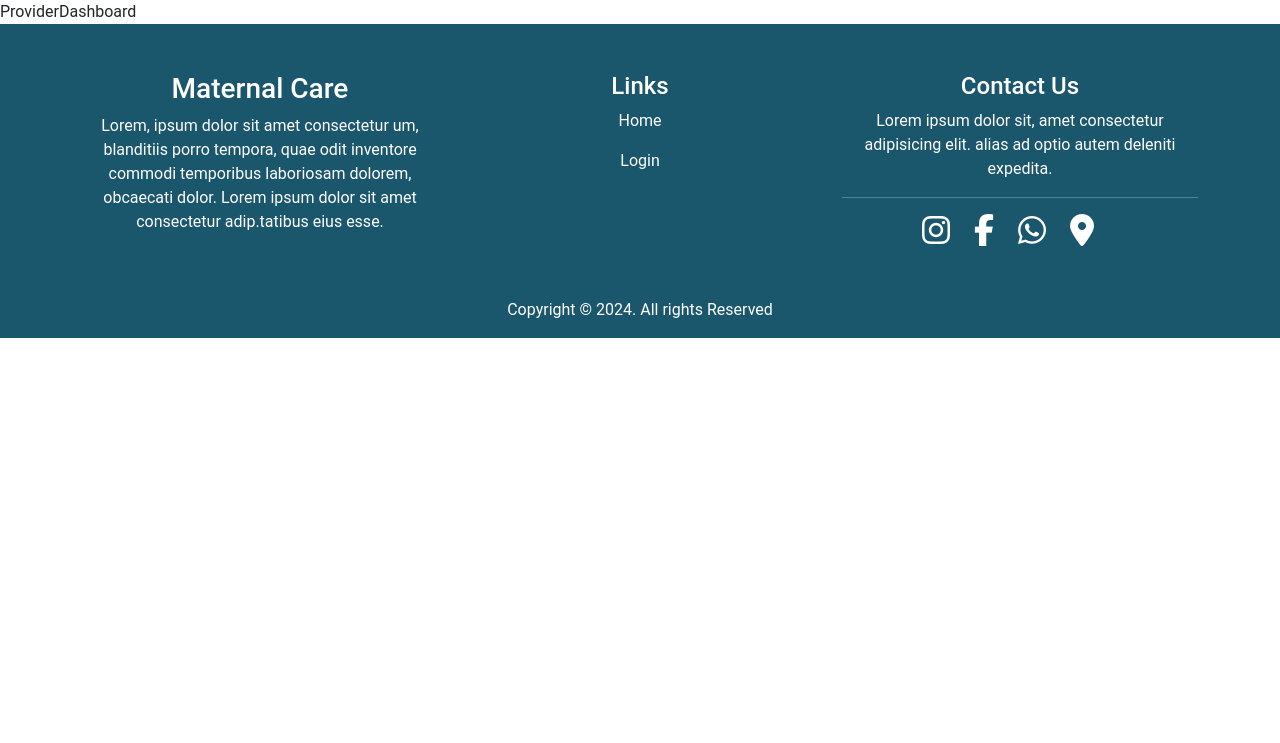
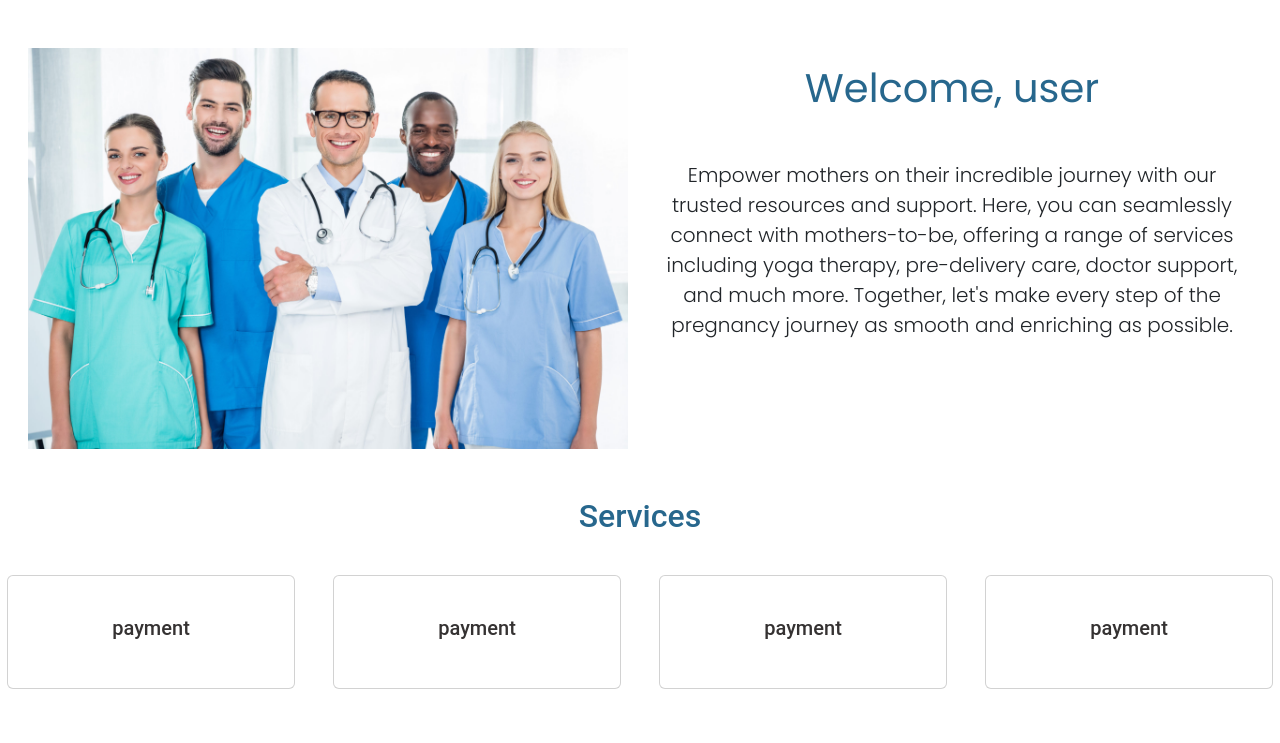
Before and after one commit to aadilmansoor/maternal-care, a React (Create React App) app: page /care-provider-dashboard in a window 1280 px wide. Shown: the top 743 px of the page. Built offline with nearby package versions, Linux system fonts and the light colour scheme.

Commit message:
added hero section in provider dashboard and edited provider register page

```diff
--- a/src/components/index.js
+++ b/src/components/index.js
@@ -3,3 +3,4 @@ export { default as Footer } from "./footer/Footer";
 export { default as ServicesCards } from "./servicecards/ServicesCards";
 export { default as UserHeader } from "./userheader/UserHeader";
 export { default as UserHero } from "./userhero/UserHero";
+export {default as ProviderHero} from "./providerHero/ProviderHero"
--- /dev/null
+++ b/src/components/providerHero/ProviderHero.jsx
@@ -0,0 +1,29 @@
+import { Col, Row } from "react-bootstrap";
+import providerhero from "../../Images/providerhero.jpeg";
+
+const ProviderHero = () => {
+  return (
+    <Row className="mx-3 my-5">
+      <Col sm={12} md={6}>
+        <img
+          src={providerhero}
+          alt="user-hero"
+          className="object-fit-contain w-100"
+        />
+      </Col>
+      <Col sm={12} md={6} className="text-center">
+        <h3 className="fs-1 poppins-regular mt-3 mb-5 welcome-user">
+          Welcome, user
+        </h3>
+        <p className="fs-5 poppins-light mb-3">
+          Empower mothers on their incredible journey with our trusted resources
+          and support. Here, you can seamlessly connect with mothers-to-be,
+          offering a range of services including yoga therapy, pre-delivery
+          care, doctor support, and much more. Together, let's make every step
+          of the pregnancy journey as smooth and enriching as possible.
+        </p>
+      </Col>
+    </Row>
+  );
+};
+export default ProviderHero;
--- /dev/null
+++ b/src/pages/Client/ClientDashboard/ClientDashboard.css
@@ -0,0 +1,3 @@
+.services{
+    color: rgb(39, 103, 141);
+}
--- a/src/pages/Client/ClientDashboard/ClientDashboard.jsx
+++ b/src/pages/Client/ClientDashboard/ClientDashboard.jsx
@@ -1,12 +1,13 @@
 import { UserHero, UserHeader, ServicesCards } from "../../../components";
 import { userServices } from "../../../Constants/serviceList";
+import "./ClientDashboard.css"
 
 const ClientDashboard = () => {
   return (
     <section className="text-center">
       <UserHeader />
       <UserHero />
-      <h1 className="roboto-bold text-center mt-5 mb-3">Our Services</h1>
+      <h1 className=" services text-center mt-5 mb-3">Our Services</h1>
       <ServicesCards services={userServices} />
     </section>
   );
--- a/src/pages/Service_Provider/ProviderDashboard/ProviderDashboard.jsx
+++ b/src/pages/Service_Provider/ProviderDashboard/ProviderDashboard.jsx
@@ -1,4 +1,14 @@
+import { serviceProviderServices } from "../../../Constants/serviceList";
+import { ProviderHero, ServicesCards } from "../../../components";
+import "./ProviderServices.css"
+
 const ProviderDashboard = () => {
-  return <div>ProviderDashboard</div>;
+  return (
+    <div>
+      <ProviderHero />
+      <h2 className=" services text-center mt-5 mb-3"> Services</h2>
+      <ServicesCards services={serviceProviderServices} />
+    </div>
+  );
 };
 export default ProviderDashboard;
--- /dev/null
+++ b/src/pages/Service_Provider/ProviderDashboard/ProviderServices.css
@@ -0,0 +1,3 @@
+.services{
+    color: rgb(39, 103, 141);
+}
--- a/src/pages/Service_Provider/SpRegister.jsx
+++ b/src/pages/Service_Provider/SpRegister.jsx
@@ -1,42 +1,109 @@
-import React from 'react'
-import { Col, Container, Row } from 'react-bootstrap'
+import React from "react";
+import { Col, Container, Form, Row } from "react-bootstrap";
 
 function SpRegister() {
   return (
     <>
-            <div className='d-flex justify-content-center align-items-center mt-3 mb-5'>
+      <div className="d-flex justify-content-center align-items-center mt-3 mb-5">
         <Container>
-                    <Row className='rounded shadow'>
-                        <Col md={3} className='mt-5'>
-                            <img  src="https://i0.wp.com/www.agencyreporter.com/wp-content/uploads/2019/09/baby-care-industry.jpg?fit=592%2C509&ssl=1"  alt="serviceprovider1" style={{ height: '700px', width: '100%' }} />
+          <Row className="rounded shadow">
+            <Col md={3} className="mt-5">
+              <img
+                src="https://i0.wp.com/www.agencyreporter.com/wp-content/uploads/2019/09/baby-care-industry.jpg?fit=592%2C509&ssl=1"
+                alt="serviceprovider1"
+                style={{ height: "700px", width: "100%" }}
+              />
             </Col>
 
             <Col md={6}>
               <Row>
-                                <Col md={12} className='d-flex justify-content-center align-items-center mt-5 mb-5 flex-column'>
-                                    <h3 className=' roboto-bold text-center mt-3 text-primary'>Service Provider Registration</h3>
-                                    <input style={{ borderRadius: '50px' }} type="text" className='form-control mt-3' placeholder='Username' />
-                                    <input style={{ borderRadius: '50px' }} type="email" className='form-control mt-3' placeholder='Email Address' />
-                                    <input style={{ borderRadius: '50px' }} type="password" className='form-control mt-3' placeholder='Password' />
-                                    <input style={{ borderRadius: '50px' }} type="tel" className='form-control mt-3' placeholder='Phone Number' />
-                                    <input type="text" placeholder='service' style={{ borderRadius: '50px' }} className='form-control mb-3 mt-2' />
-                                    <input type="text" placeholder='specialization' style={{ borderRadius: '50px' }} className='form-control mb-3 mt-2' />
-                                    <input type="text" placeholder='qualification' style={{ borderRadius: '50px' }} className='form-control mb-3 mt-2' />
-                                    <input type="file" placeholder='Experience Year' style={{ borderRadius: '50px' }} className='form-control mb-3 mt-2' />
-                                    <input type="file" placeholder='Police Clearence Certificate' style={{ borderRadius: '50px' }} className='form-control mb-3 mt-2' />
-                                    <input type="rate" placeholder='Rate' style={{ borderRadius: '50px' }} className='form-control mb-3 mt-2' />
-                                    <button className='w-100 mt-3 btn btn-danger' style={{ borderRadius: '50px' }}>REGISTER</button>
+                <Col
+                  md={12}
+                  className="d-flex justify-content-center align-items-center mt-5 mb-5 flex-column"
+                >
+                  <h3 className=" roboto-bold text-center mt-3 text-primary">
+                    Service Provider Registration
+                  </h3>
+                  <input
+                    style={{ borderRadius: "50px" }}
+                    type="text"
+                    className="form-control mt-3"
+                    placeholder="Username"
+                  />
+                  <input
+                    style={{ borderRadius: "50px" }}
+                    type="email"
+                    className="form-control mt-3"
+                    placeholder="Email Address"
+                  />
+                  <input
+                    style={{ borderRadius: "50px" }}
+                    type="password"
+                    className="form-control mt-3"
+                    placeholder="Password"
+                  />
+                  <input
+                    style={{ borderRadius: "50px" }}
+                    type="tel"
+                    className="form-control mt-3"
+                    placeholder="Phone Number"
+                  />
+                  <input
+                    type="text"
+                    placeholder="service"
+                    style={{ borderRadius: "50px" }}
+                    className="form-control mb-3 mt-2"
+                  />
+                  <input
+                    type="text"
+                    placeholder="specialization"
+                    style={{ borderRadius: "50px" }}
+                    className="form-control mb-3 mt-2"
+                  />
+                  <input
+                    type="text"
+                    placeholder="qualification"
+                    style={{ borderRadius: "50px" }}
+                    className="form-control mb-3 mt-2"
+                  />
+                  <input
+                    type="text"
+                    placeholder="Experience Year"
+                    style={{ borderRadius: "50px" }}
+                    className="form-control mb-3 mt-2"
+                  />
+                  <Form.Group controlId="formFile" className="mb-3 w-100"  >
+                    <Form.Label className="ms-2">Experience Certificate</Form.Label>
+                    <Form.Control type="file" accept=".pdf" style={{ borderRadius: "50px" }}/>
+                  </Form.Group>
+                  <input
+                    type="rate"
+                    placeholder="Rate"
+                    style={{ borderRadius: "50px" }}
+                    className="form-control mb-3 mt-2"
+                  />
+                  <button
+                    className="w-100 mt-3 btn btn-danger"
+                    style={{ borderRadius: "50px" }}
+                  >
+                    REGISTER
+                  </button>
                 </Col>
               </Row>
             </Col>
-                        <Col md={3} className='mt-5'>
-                            <img className=' mb-3' src="https://dailynclexchallenge.com/static/img/blog/nurse-with-pregnant.png" alt="serviceprovider2" style={{ height: '700px', width: '100%' }} />
+            <Col md={3} className="mt-5">
+              <img
+                className=" mb-3"
+                src="https://dailynclexchallenge.com/static/img/blog/nurse-with-pregnant.png"
+                alt="serviceprovider2"
+                style={{ height: "700px", width: "100%" }}
+              />
             </Col>
           </Row>
         </Container>
       </div>
     </>
-    )
+  );
 }
 
-export default SpRegister
+export default SpRegister;
```
Also changed, not shown: src/Images/providerhero.jpeg (added), src/components/providerHero/ProviderHero.css (added). Lines whose indentation alone changed are shown as unchanged.
